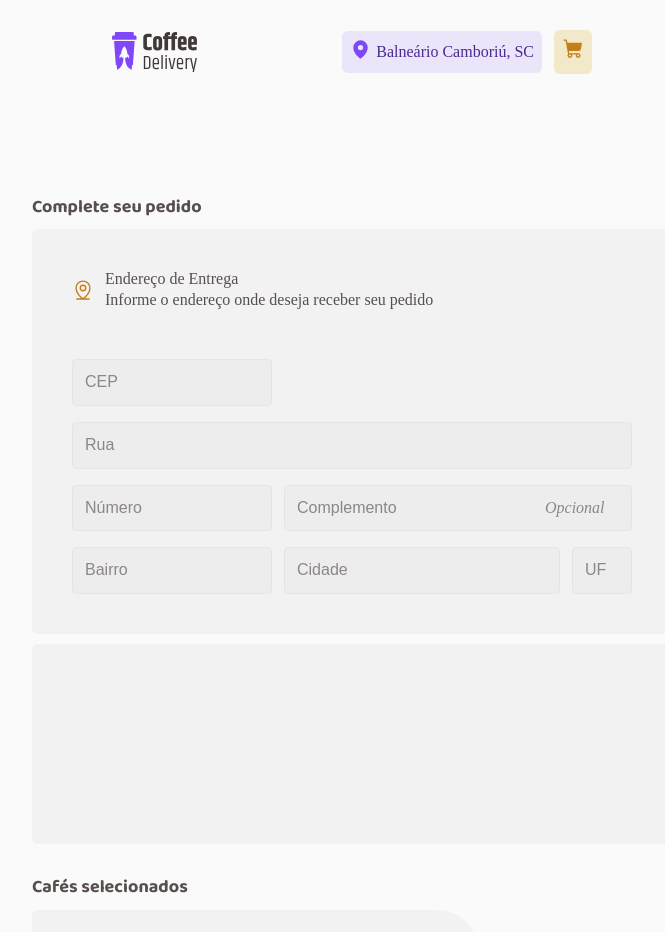
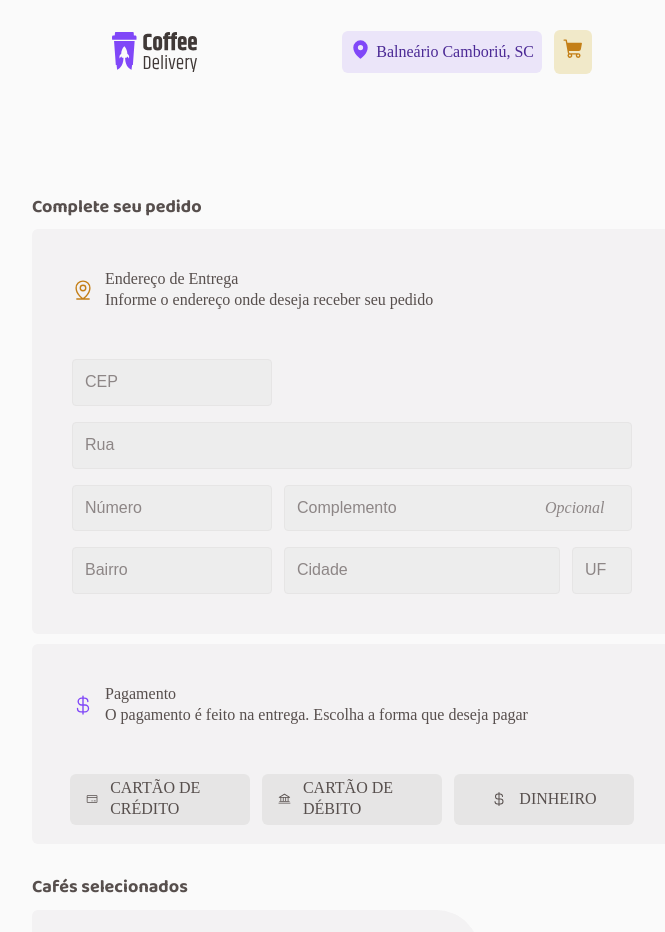
Before and after one commit to florencioMath/Challenge-Ignite-CoffeeDelivery, a React (Vite) app in the folder coffeeDelivery/: page /checkout in a window 1280 px wide. Shown: the top 932 px of the page, without its empty margins (288-953 px from the left). Built offline with nearby package versions, Linux system fonts and the light colour scheme.

Commit message:
feat: Payment method radios.

```diff
--- a/coffeeDelivery/src/pages/Checkout/index.tsx
+++ b/coffeeDelivery/src/pages/Checkout/index.tsx
@@ -1,14 +1,22 @@
-import { MapPinLine } from '@phosphor-icons/react';
+import {
+  Bank,
+  CreditCard,
+  CurrencyDollar,
+  MapPinLine,
+} from '@phosphor-icons/react';
 import {
   CheckoutContainer,
   FinishOrderContainer,
   FinishOrderFormCard,
   FinishOrderPaymentCard,
+  IconCurrencyDollar,
   IconMapPin,
   InfoContainer,
   InputAddressContainer,
   InputLabelContainer,
   InputNumeroComplementoContainer,
+  PaymentMethod,
+  PaymentMethodContainer,
   SelectedCaffeesCard,
   SelectedCaffeesContainer,
 } from './styles';
@@ -66,7 +74,40 @@ export function Checkout() {
               <input type="text" name="uf" id="uf" placeholder="UF" />
             </InputAddressContainer>
           </FinishOrderFormCard>
-          <FinishOrderPaymentCard></FinishOrderPaymentCard>
+          <FinishOrderPaymentCard>
+            <InfoContainer>
+              <IconCurrencyDollar>
+                <CurrencyDollar size={22} />
+              </IconCurrencyDollar>
+              <div>
+                <p>Pagamento</p>
+                <p>
+                  O pagamento é feito na entrega. Escolha a forma que deseja
+                  pagar
+                </p>
+              </div>
+            </InfoContainer>
+            <PaymentMethodContainer>
+              <PaymentMethod>
+                <input type="radio" name="paymentMethod" id="credit" />
+                <label htmlFor="credit">
+                  <CreditCard size={16} /> Cartão de Crédito
+                </label>
+              </PaymentMethod>
+              <PaymentMethod>
+                <input type="radio" name="paymentMethod" id="debit" />
+                <label htmlFor="debit">
+                  <Bank size={16} /> Cartão de Débito
+                </label>
+              </PaymentMethod>
+              <PaymentMethod>
+                <input type="radio" name="paymentMethod" id="money" />
+                <label htmlFor="money">
+                  <CurrencyDollar size={16} /> Dinheiro
+                </label>
+              </PaymentMethod>
+            </PaymentMethodContainer>
+          </FinishOrderPaymentCard>
         </FinishOrderContainer>
         <SelectedCaffeesContainer>
           <h2>Cafés selecionados</h2>
--- a/coffeeDelivery/src/pages/Checkout/styles.ts
+++ b/coffeeDelivery/src/pages/Checkout/styles.ts
@@ -118,11 +118,69 @@ export const IconMapPin = styled.div`
   justify-content: center;
 `;
 
+export const IconCurrencyDollar = styled.div`
+  color: ${(props) => props.theme['purple']};
+  display: flex;
+  align-items: center;
+  justify-content: center;
+`;
+
 export const FinishOrderPaymentCard = styled.div`
   background: ${(props) => props.theme['base-card']};
   border-radius: 6px;
   width: 100%;
   height: 200px;
+  display: flex;
+  flex-direction: column;
+  gap: 1rem;
+  padding: 2.5rem;
+`;
+
+export const PaymentMethodContainer = styled.div`
+  display: flex;
+  align-items: center;
+  justify-content: center;
+  gap: 0.75rem;
+`;
+
+export const PaymentMethod = styled.div`
+  height: 100%;
+  width: 100%;
+  align-items: center;
+  justify-content: center;
+
+  input[type='radio'] {
+    height: 51px;
+    width: 100%;
+    width: 180px;
+    appearance: none;
+    border-radius: 6px;
+    background: ${(props) => props.theme['base-button']};
+    cursor: pointer;
+    position: absolute;
+  }
+
+  input[type='radio']:hover {
+    background: ${(props) => props.theme['base-hover']};
+  }
+
+  input[type='radio']:checked {
+    border: 1px solid ${(props) => props.theme['purple']};
+  }
+
+  label {
+    position: relative;
+    height: 51px;
+    width: 100%;
+    width: 180px;
+    text-transform: uppercase;
+    cursor: pointer;
+    display: flex;
+    align-items: center;
+    justify-content: center;
+    gap: 0.75rem;
+    padding: 1rem;
+  }
 `;
 
 export const SelectedCaffeesContainer = styled.div`
```
